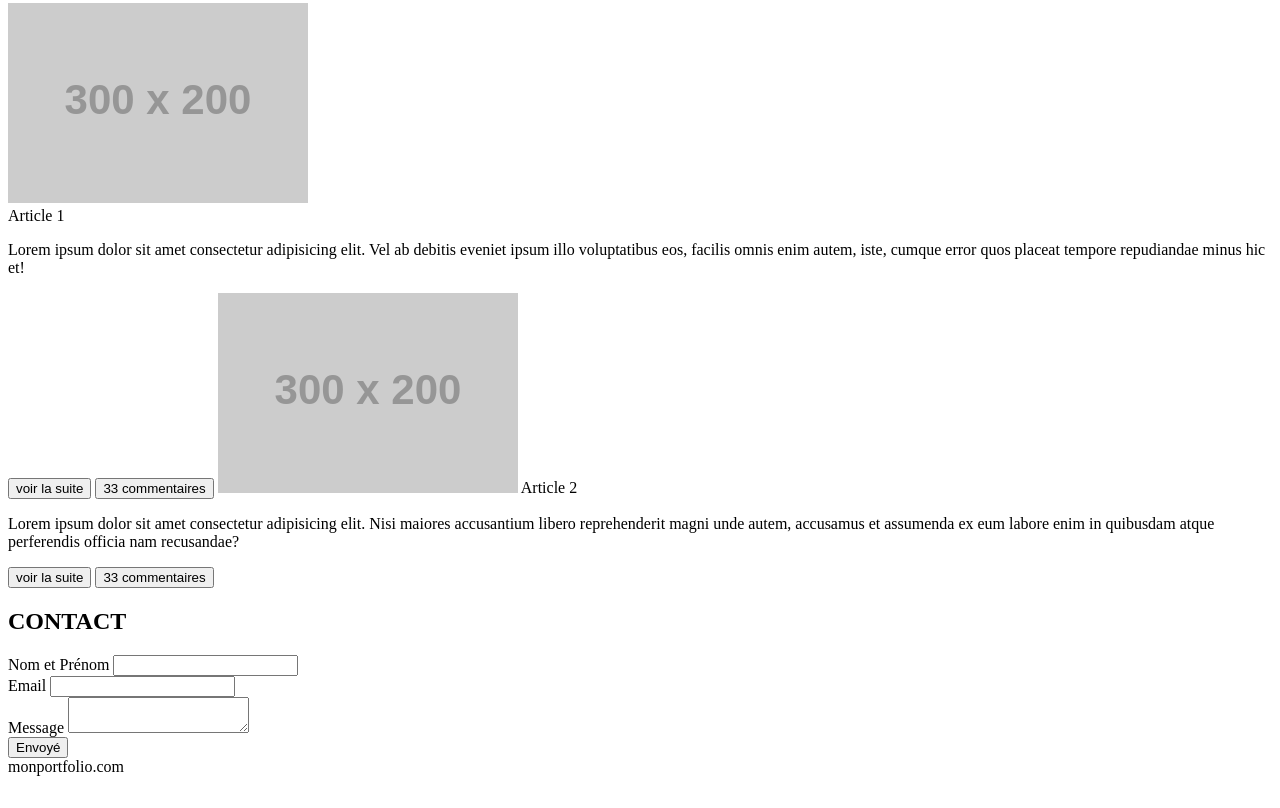
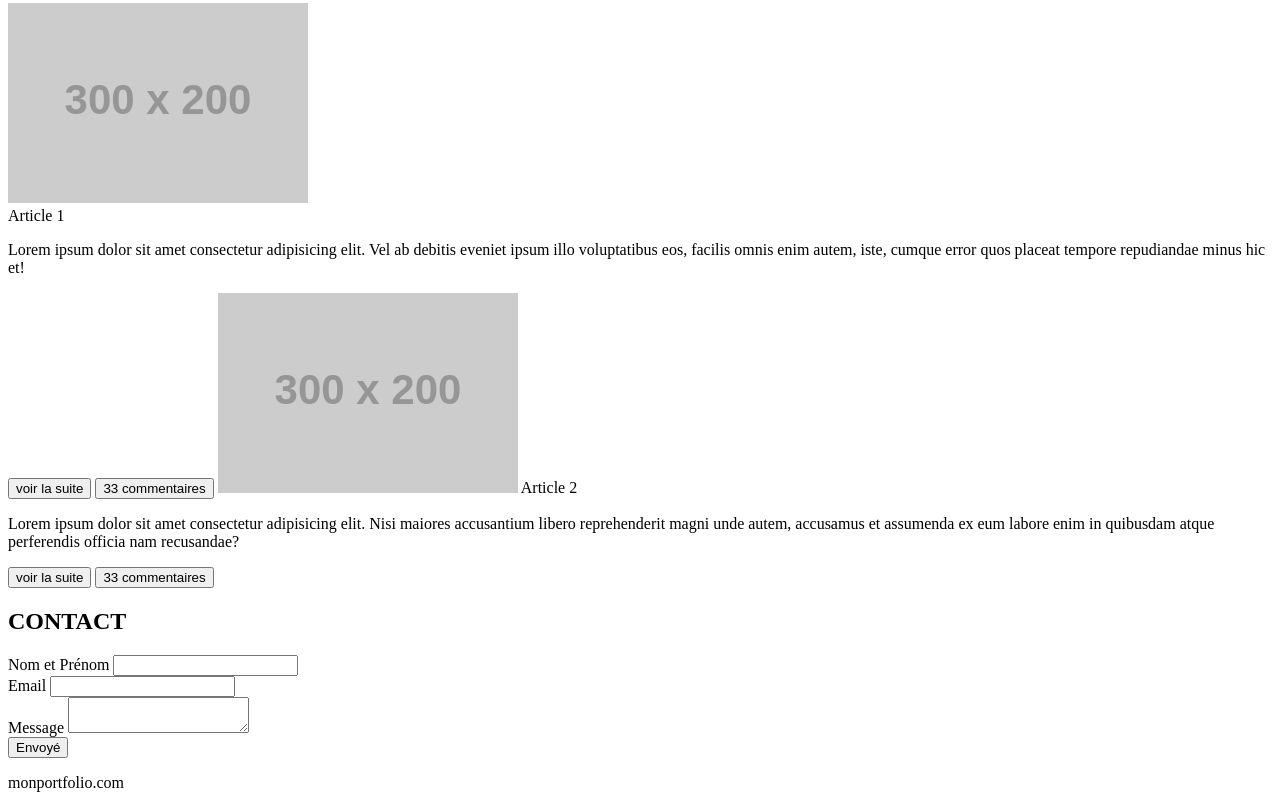
Before and after one commit to johnnyhelloworld/DonkeySchool, a plain HTML site: page Integration/index.html in a window 1280 px wide. Shown: the part 1921-2729 px from the top of the page. Before the commit the page ends 2705 px from the top, so only its background shows below. Drawn offline with Linux system fonts and the light colour scheme; placeholder pictures from the web are drawn by us.

Commit message:
adding paragraphes

```diff
--- a/Integration/index.html
+++ b/Integration/index.html
@@ -95,7 +95,7 @@
         </form>
     </main>
     <footer>
-        monportfolio.com
+        <p>monportfolio.com</p>
     </footer>
 </body>
 </html>
```
